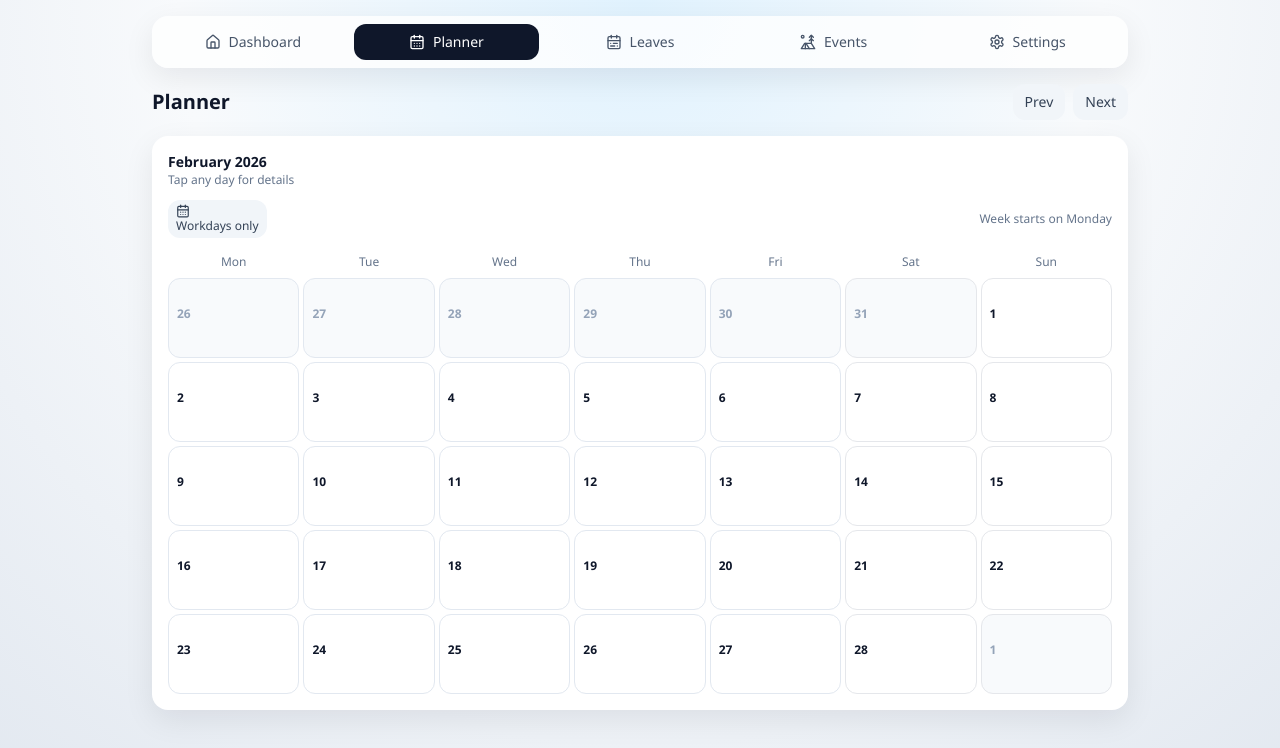
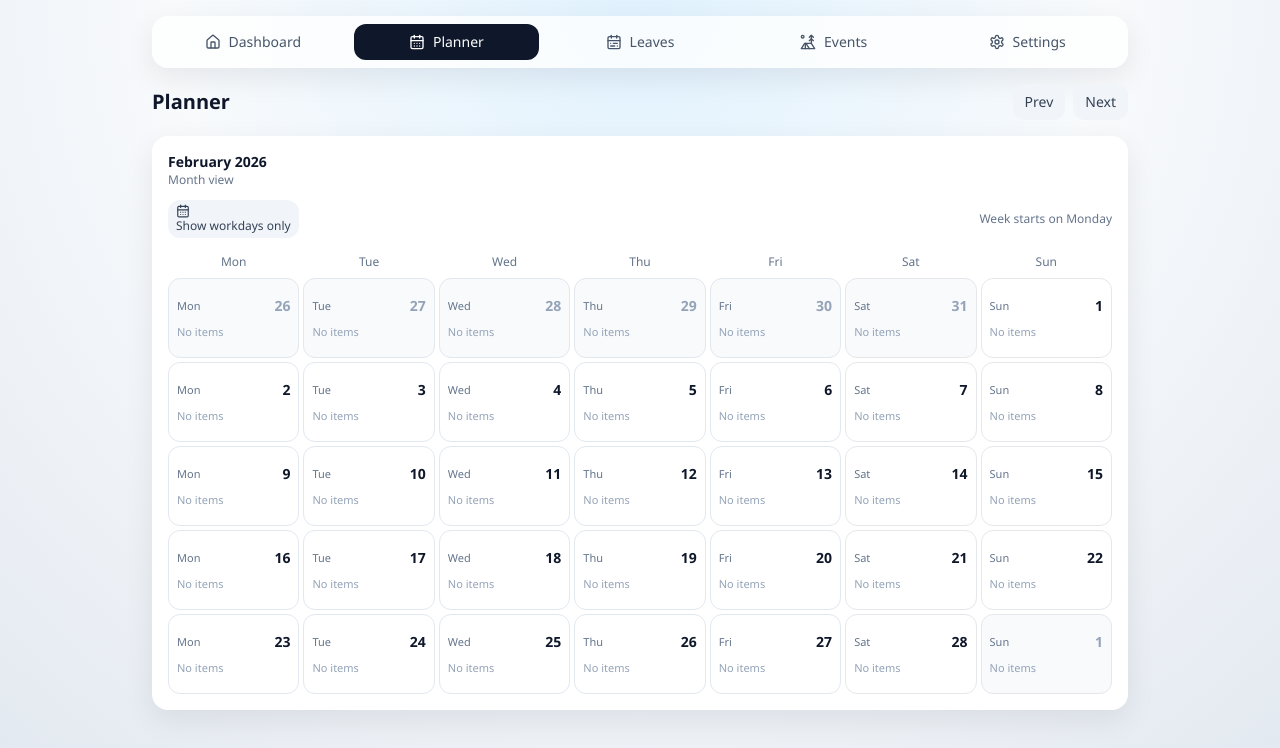
Before and after one commit to nmg09/PTO-Planner, a React (Vite) app: page / in a window 1280 px wide. Both pictures are taken after a click on the button "Planner". Shown: the top 748 px of the page. Built offline with nearby package versions, Linux system fonts and the light colour scheme.

Commit message:
refactor: redesign planner week layout and workday view

```diff
--- a/src/pages/PlannerPage.tsx
+++ b/src/pages/PlannerPage.tsx
@@ -4,45 +4,52 @@ import {
   endOfMonth,
   endOfWeek,
   format,
-  isSameDay,
   startOfMonth,
   startOfWeek,
   subMonths
 } from "date-fns";
 import { useMemo, useState } from "react";
-import { CalendarDays, CircleCheck, CircleDashed, CircleDot, CircleX } from "lucide-react";
+import { CalendarDays } from "lucide-react";
 import { Badge } from "../components/ui/Badge";
 import { Button } from "../components/ui/Button";
 import { Card } from "../components/ui/Card";
 import { Modal } from "../components/ui/Modal";
 import { formatDate } from "../lib/date";
-import { isWorkdayForDate } from "../lib/schedule";
+import { getScheduleForDate, isWorkdayForDate } from "../lib/schedule";
 import { useAppState } from "../state/AppContext";
-import type { LeaveBlock } from "../types/app";
 
-const WEEK_HEADERS = ["Mon", "Tue", "Wed", "Thu", "Fri", "Sat", "Sun"];
+const WEEKDAY_LABELS = ["Sun", "Mon", "Tue", "Wed", "Thu", "Fri", "Sat"];
 
-const statusMeta: Record<LeaveBlock["status"], { label: string; className: string; icon: JSX.Element }> = {
-  planned: {
-    label: "Planned",
-    className: "bg-slate-800 text-white",
-    icon: <CircleDashed size={10} />
-  },
-  requested: {
-    label: "Requested",
-    className: "bg-amber-500 text-white",
-    icon: <CircleDot size={10} />
-  },
-  approved: {
-    label: "Approved",
-    className: "bg-emerald-600 text-white",
-    icon: <CircleCheck size={10} />
-  },
-  rejected: {
-    label: "Rejected",
-    className: "bg-rose-600 text-white",
-    icon: <CircleX size={10} />
+const getDominantWorkDays = (
+  monthDays: Date[],
+  scheduleRanges: ReturnType<typeof useAppState>["activePlan"]["settings"]["scheduleRanges"]
+): number[] => {
+  const patternCounts: Record<string, number> = {};
+
+  monthDays.forEach((day) => {
+    const schedule = getScheduleForDate(formatDate(day), scheduleRanges);
+    if (!schedule) {
+      return;
     }
+    const normalized = [...new Set(schedule.workDays)].sort((a, b) => a - b);
+    const key = normalized.join(",");
+    patternCounts[key] = (patternCounts[key] ?? 0) + 1;
+  });
+
+  const dominantKey = Object.entries(patternCounts).sort((a, b) => b[1] - a[1])[0]?.[0];
+  if (!dominantKey) {
+    return [1, 2, 3, 4, 5];
+  }
+
+  return dominantKey.split(",").map((value) => Number(value));
+};
+
+const chunkWeeks = (days: Date[]): Date[][] => {
+  const weeks: Date[][] = [];
+  for (let index = 0; index < days.length; index += 7) {
+    weeks.push(days.slice(index, index + 7));
+  }
+  return weeks;
 };
 
 export const PlannerPage = () => {
@@ -50,12 +57,6 @@ export const PlannerPage = () => {
   const [month, setMonth] = useState(new Date(activePlan.year, new Date().getMonth(), 1));
   const [selectedDay, setSelectedDay] = useState<Date | null>(null);
   const [workdaysOnly, setWorkdaysOnly] = useState(false);
-
-  const calendarDays = useMemo(() => {
-    const start = startOfWeek(startOfMonth(month), { weekStartsOn: 1 });
-    const end = endOfWeek(endOfMonth(month), { weekStartsOn: 1 });
-    return eachDayOfInterval({ start, end });
-  }, [month]);
 
   const monthDays = useMemo(
     () =>
@@ -65,6 +66,23 @@ export const PlannerPage = () => {
       }),
     [month]
   );
+
+  const dominantWorkDays = useMemo(
+    () => getDominantWorkDays(monthDays, activePlan.settings.scheduleRanges),
+    [activePlan.settings.scheduleRanges, monthDays]
+  );
+
+  const weekStartsOn = dominantWorkDays[0] === 0 ? 0 : 1;
+  const orderedWeekDays =
+    weekStartsOn === 0 ? [0, 1, 2, 3, 4, 5, 6] : [1, 2, 3, 4, 5, 6, 0];
+
+  const calendarDays = useMemo(() => {
+    const start = startOfWeek(startOfMonth(month), { weekStartsOn });
+    const end = endOfWeek(endOfMonth(month), { weekStartsOn });
+    return eachDayOfInterval({ start, end });
+  }, [month, weekStartsOn]);
+
+  const weeks = useMemo(() => chunkWeeks(calendarDays), [calendarDays]);
 
   const dayItems = (date: Date) => {
     const iso = formatDate(date);
@@ -77,15 +95,55 @@ export const PlannerPage = () => {
     return { leaves, events };
   };
 
-  const visibleDays = useMemo(() => {
-    if (!workdaysOnly) {
-      return calendarDays;
-    }
+  const renderDayCell = (date: Date, compact = false) => {
+    const iso = formatDate(date);
+    const inMonth = date.getMonth() === month.getMonth();
+    const items = dayItems(date);
+    const isWorkday = isWorkdayForDate(iso, activePlan.settings.scheduleRanges);
+    const vacationCount = items.leaves.filter((leave) => leave.type === "vacation").length;
+    const sickCount = items.leaves.filter((leave) => leave.type === "sick").length;
+    const eventCount = items.events.length;
+    const hasItems = vacationCount + sickCount + eventCount > 0;
 
-    return monthDays.filter((date) =>
-      isWorkdayForDate(formatDate(date), activePlan.settings.scheduleRanges)
+    return (
+      <button
+        key={iso}
+        onClick={() => setSelectedDay(date)}
+        className={`rounded-xl border p-2 text-left transition ${
+          compact ? "min-h-24" : "min-h-20"
+        } ${inMonth ? "bg-white" : "bg-slate-50 text-slate-400"} ${
+          isWorkday ? "border-slate-200" : "border-amber-200 bg-amber-50"
+        }`}
+      >
+        <div className="flex items-center justify-between">
+          <p className="text-[11px] font-medium text-slate-500">{format(date, "EEE")}</p>
+          <p className="text-sm font-semibold">{date.getDate()}</p>
+        </div>
+
+        <div className="mt-2 flex items-center gap-1">
+          {vacationCount > 0 && (
+            <span className="inline-flex items-center gap-1 rounded-full bg-sky-600 px-2 py-0.5 text-[10px] font-semibold text-white">
+              <span className="h-1.5 w-1.5 rounded-full bg-white" />
+              {compact ? vacationCount : `Vacation ${vacationCount}`}
+            </span>
+          )}
+          {sickCount > 0 && (
+            <span className="inline-flex items-center gap-1 rounded-full bg-emerald-600 px-2 py-0.5 text-[10px] font-semibold text-white">
+              <span className="h-1.5 w-1.5 rounded-full bg-white" />
+              {compact ? sickCount : `Sick ${sickCount}`}
+            </span>
+          )}
+          {eventCount > 0 && (
+            <span className="inline-flex items-center gap-1 rounded-full bg-violet-600 px-2 py-0.5 text-[10px] font-semibold text-white">
+              <span className="h-1.5 w-1.5 rounded-full bg-white" />
+              {compact ? eventCount : `Event ${eventCount}`}
+            </span>
+          )}
+          {!hasItems && <span className="text-[11px] text-slate-400">No items</span>}
+        </div>
+      </button>
     );
-  }, [activePlan.settings.scheduleRanges, calendarDays, monthDays, workdaysOnly]);
+  };
 
   return (
     <div className="space-y-4">
@@ -103,7 +161,7 @@ export const PlannerPage = () => {
 
       <Card
         title={format(month, "MMMM yyyy")}
-        subtitle={workdaysOnly ? "Workdays only" : "Tap any day for details"}
+        subtitle={workdaysOnly ? "Workdays view" : "Month view"}
       >
         <div className="mb-3 flex items-center justify-between gap-2">
           <Button
@@ -112,98 +170,64 @@ export const PlannerPage = () => {
             onClick={() => setWorkdaysOnly((value) => !value)}
           >
             <CalendarDays size={14} />
-            {workdaysOnly ? "All days" : "Workdays only"}
+            {workdaysOnly ? "Show all days" : "Show workdays only"}
           </Button>
-          <p className="text-xs text-slate-500">Week starts on Monday</p>
+          <p className="text-xs text-slate-500">
+            Week starts on {weekStartsOn === 0 ? "Sunday" : "Monday"}
+          </p>
         </div>
 
         {!workdaysOnly && (
+          <>
             <div className="grid grid-cols-7 gap-1 text-center text-xs text-slate-500">
-            {WEEK_HEADERS.map((day) => (
-              <div key={day} className="py-1">
-                {day}
+              {orderedWeekDays.map((weekday) => (
+                <div key={weekday} className="py-1">
+                  {WEEKDAY_LABELS[weekday]}
                 </div>
               ))}
             </div>
+
+            <div className="mt-1 grid grid-cols-7 gap-1">
+              {calendarDays.map((date) => renderDayCell(date))}
+            </div>
+          </>
         )}
 
-        <div className={`mt-1 grid gap-1 ${workdaysOnly ? "grid-cols-2 sm:grid-cols-5" : "grid-cols-7"}`}>
-          {visibleDays.map((date) => {
-            const iso = formatDate(date);
-            const inMonth = date.getMonth() === month.getMonth();
-            const items = dayItems(date);
-            const isWorkday = isWorkdayForDate(iso, activePlan.settings.scheduleRanges);
-            const vacationCount = items.leaves.filter((leave) => leave.type === "vacation").length;
-            const sickCount = items.leaves.filter((leave) => leave.type === "sick").length;
-            const eventCount = items.events.length;
-            const status = items.leaves[0]?.status;
+        {workdaysOnly && (
+          <div className="overflow-x-auto">
+            <div className="min-w-[360px]">
+              <div
+                className="grid gap-1 text-center text-xs text-slate-500"
+                style={{ gridTemplateColumns: `repeat(${dominantWorkDays.length}, minmax(0, 1fr))` }}
+              >
+                {dominantWorkDays.map((weekday) => (
+                  <div key={weekday} className="py-1">
+                    {WEEKDAY_LABELS[weekday]}
+                  </div>
+                ))}
+              </div>
 
+              <div
+                className="mt-1 grid gap-1"
+                style={{ gridTemplateColumns: `repeat(${dominantWorkDays.length}, minmax(0, 1fr))` }}
+              >
+                {weeks.flatMap((week, weekIndex) =>
+                  dominantWorkDays.map((weekday) => {
+                    const date = week.find((value) => value.getDay() === weekday);
+                    if (!date) {
+                      return <div key={`empty-${weekIndex}-${weekday}`} />;
+                    }
                     return (
-              <button
-                key={iso}
-                onClick={() => setSelectedDay(date)}
-                className={`rounded-xl border p-2 text-left transition ${
-                  workdaysOnly ? "min-h-24" : "min-h-20"
-                } ${inMonth ? "bg-white" : "bg-slate-50 text-slate-400"} ${
-                  isWorkday ? "border-slate-200" : "border-amber-200 bg-amber-50"
-                }`}
-              >
-                <div className="flex items-center justify-between">
-                  <p className="text-xs font-semibold">{date.getDate()}</p>
-                  {status && (
-                    <span
-                      className={`hidden items-center gap-1 rounded px-1.5 py-0.5 text-[10px] font-medium sm:inline-flex ${statusMeta[status].className}`}
-                    >
-                      {statusMeta[status].icon}
-                      {statusMeta[status].label}
-                    </span>
+                      <div key={`work-${formatDate(date)}-${weekday}`}>
+                        {renderDayCell(date, true)}
+                      </div>
+                    );
+                  })
                 )}
               </div>
-
-                <div className="mt-2 flex flex-wrap gap-1 sm:hidden">
-                  {vacationCount > 0 && (
-                    <span className="rounded bg-sky-600 px-1.5 py-0.5 text-[10px] font-semibold text-white">
-                      V {vacationCount}
-                    </span>
+            </div>
+          </div>
         )}
-                  {sickCount > 0 && (
-                    <span className="rounded bg-emerald-600 px-1.5 py-0.5 text-[10px] font-semibold text-white">
-                      S {sickCount}
-                    </span>
-                  )}
-                  {eventCount > 0 && (
-                    <span className="rounded bg-violet-600 px-1.5 py-0.5 text-[10px] font-semibold text-white">
-                      E {eventCount}
-                    </span>
-                  )}
-                </div>
-
-                <div className="mt-2 hidden space-y-1 sm:block">
-                  {items.leaves.slice(0, 2).map((leave) => (
-                    <span
-                      key={leave.id}
-                      className={`block truncate rounded px-1.5 py-1 text-[10px] font-semibold ${
-                        leave.type === "vacation"
-                          ? "bg-sky-600 text-white"
-                          : "bg-emerald-600 text-white"
-                      }`}
-                    >
-                      {leave.type === "vacation" ? "Vacation" : "Sick"} • {statusMeta[leave.status].label}
-                    </span>
-                  ))}
-                  {items.events.slice(0, 1).map((event) => (
-                    <span
-                      key={event.id}
-                      className="block truncate rounded bg-violet-600 px-1.5 py-1 text-[10px] font-semibold text-white"
-                    >
-                      Event • {event.title}
-                    </span>
-                  ))}
-                </div>
-              </button>
-            );
-          })}
-        </div>
       </Card>
 
       <Modal
```
Lines whose indentation alone changed are shown as unchanged.
